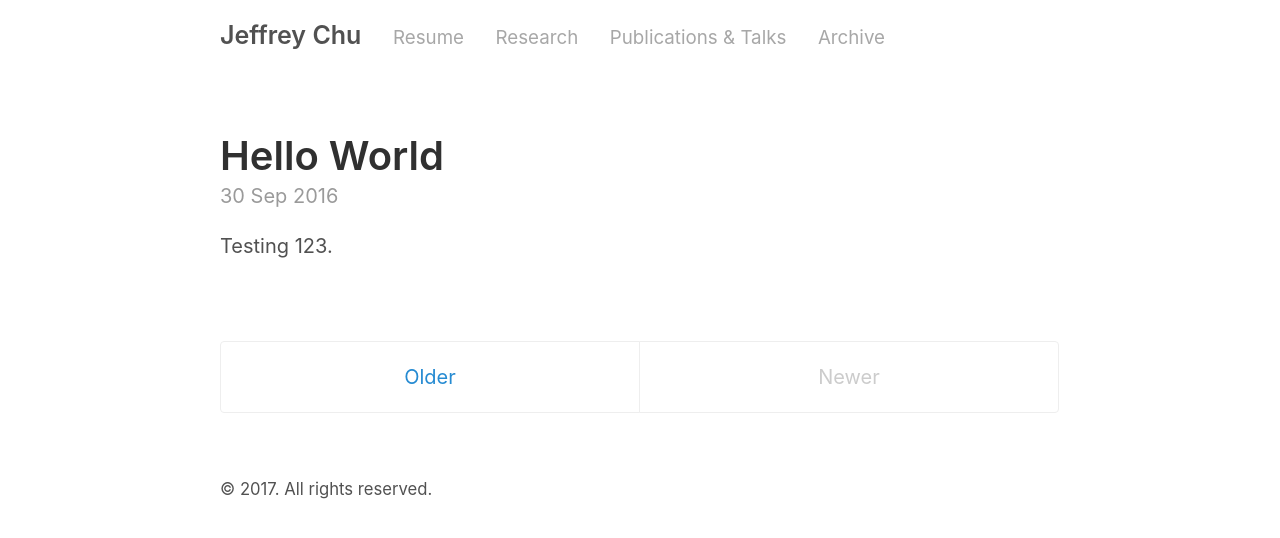
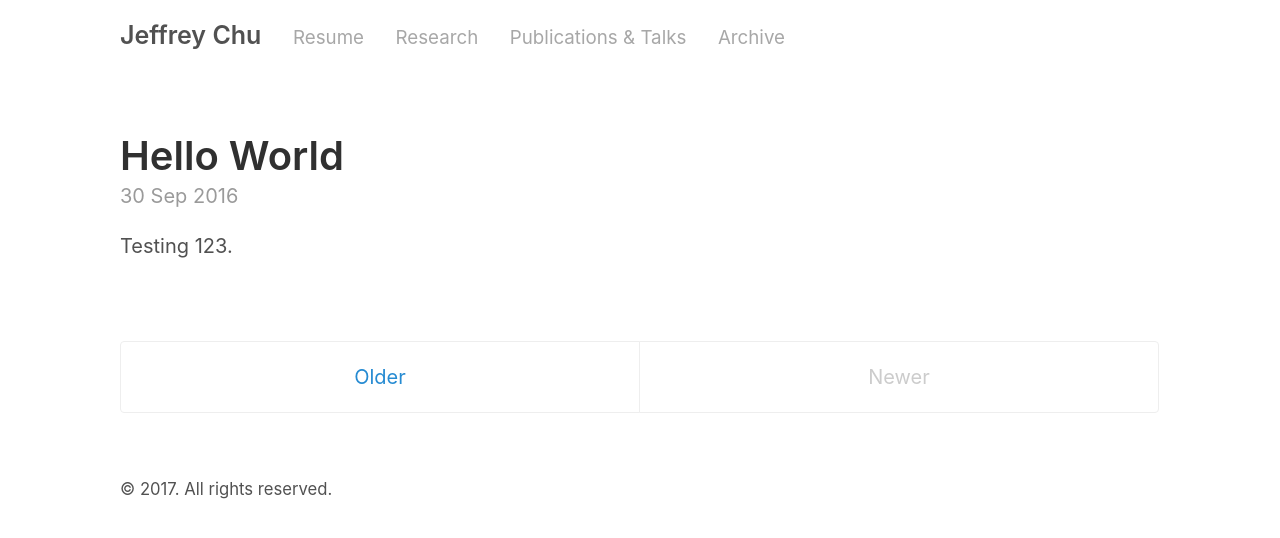
Before and after one commit to jeffrey-chu/jeffrey-chu.github.io, a Jekyll site: the page built from index.html, in a window 1280 px wide. Shown: the top 538 px of the page. Built offline with Jekyll 4.4.1, drawn with Linux system fonts in a browser that asks for light colours; the list of posts is cut into pages by our own code.

Commit message:
Update _layout.scss

```diff
--- a/_sass/_layout.scss
+++ b/_sass/_layout.scss
@@ -3,7 +3,7 @@
 // Styles for managing the structural hierarchy of the site.
 
 .container {
-  max-width: 45rem;
+  max-width: 55rem;
   padding-left:  1.5rem;
   padding-right: 1.5rem;
   margin-left:  auto;
```
